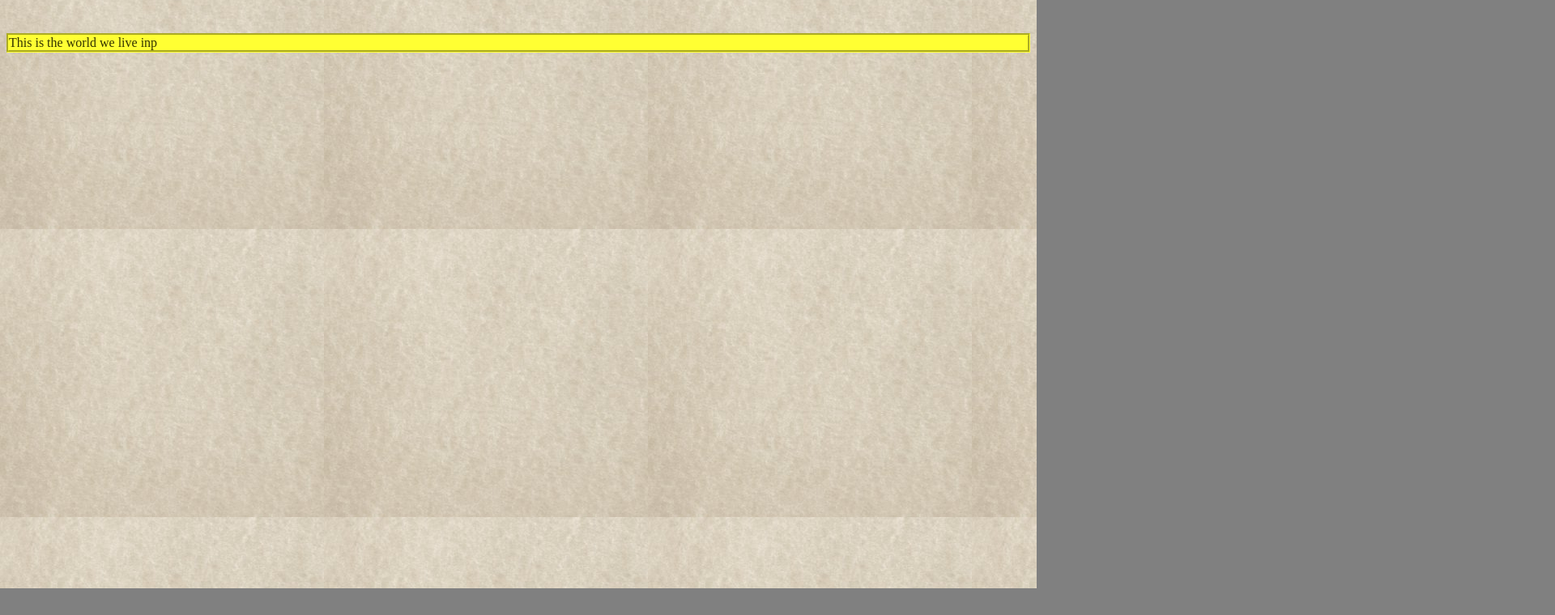
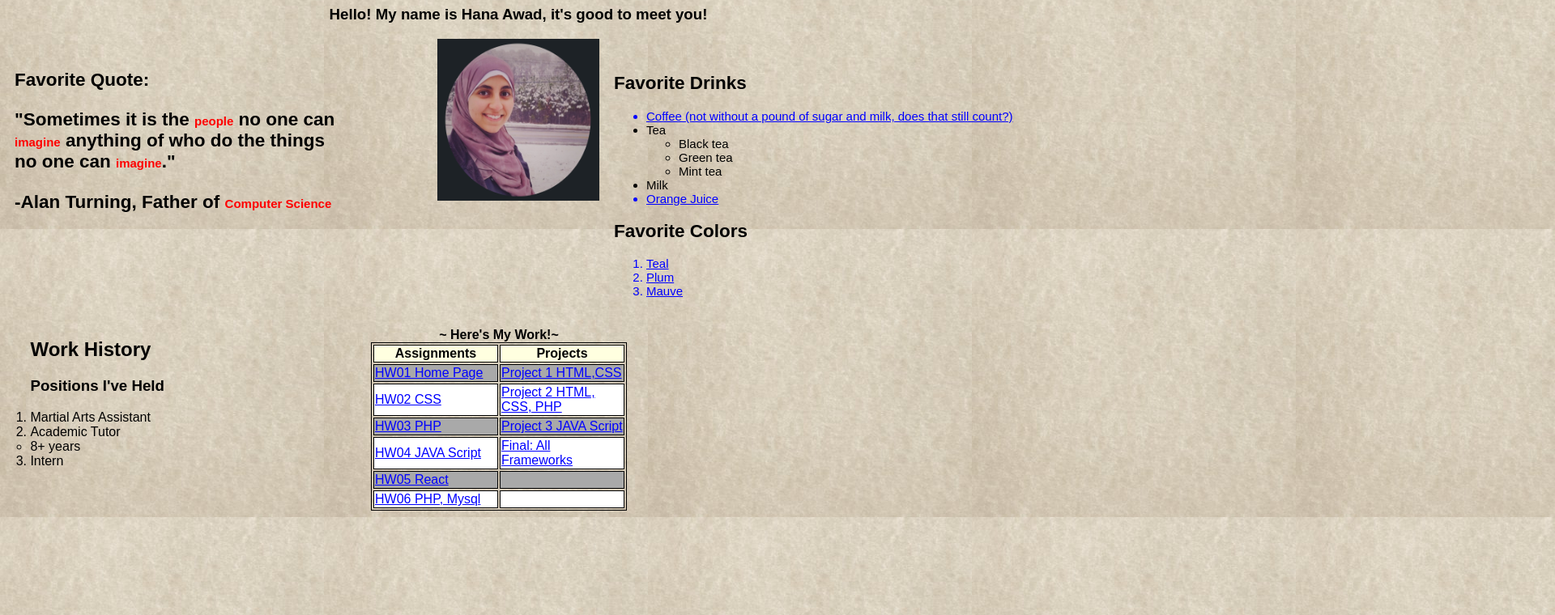
Before and after one commit to awadhana/Web, a plain HTML site: page index.html in a window 1280 px wide. Shown: the part 73-833 px from the top of the page at 81% size, 1920 px wide, since content can reach past the window. Before the commit the page ends 800 px from the top, so only its background shows below. Drawn offline with Linux system fonts and the light colour scheme.

Commit message:
Add files via upload

```diff
--- a/index.html
+++ b/index.html
@@ -1,12 +1,89 @@
 <!DOCTYPE html>
-<html lang="en" dir="ltr">
+<html lang="en" dir="ltr" id="bgb">
   <head>
-    <link rel="stylesheet" type="text/css"  href="mystyle.css">
+    <link rel="stylesheet" href="mystyle.css">
     <meta charset="utf-8">
-    <title>Hana's Life</title>
+    <title>Memory Lane</title>
+    <style> table, th, td { border: 0.5px solid black;     } </style>
   </head>
-  <body>
-    <h1>Hana's Life</h1><br>
-    <p>This is the world we live inp</p>
+  <body class = "body">
+    <h1><b>Memory Lane</b></h1>
+    <h3 align="center">Hello! My name is Hana Awad, it's good to meet you!</h3>
+    <img src = "HanaImage.png" class = "hImage"></p>
+      <div class = "quote"><h2><b>Favorite Quote:</b></2>
+          <p>"Sometimes it is the <span class="my_text">people</span> no one can <br> <span class="my_text">imagine</span> anything of
+            who do the things <br>no one can <span class="my_text">imagine</span>." <br>
+            -Alan Turning, Father of <span class="my_text">Computer Science<span></p>
+      </div>
+      <div class = "favorites">
+        <h2>Favorite Drinks</h2>
+        <ul>
+          <a href="https://ineedcoffee.com/5-best-coffee-websites/"><li>Coffee (not without a pound of sugar and milk, does that still count?)</li></a>
+          <li>Tea
+            <ul>
+              <li>Black tea</li>
+              <li>Green tea</li>
+              <li>Mint tea</li>
+            </ul>
+          </li>
+          <li>Milk</li>
+          <a href="https://www.orange-juice.com/"><li>Orange Juice</li></a>
+
+        </ul>
+        <h2>Favorite Colors</h2>
+        <ol>
+          <a href = "https://universityart.com/exploring-teal-turquoise"/><li>Teal</li></a>
+          <a href = "https://www.shutterstock.com/search/plum+color"><li>Plum</li></a>
+          <a href= "https://www.pinterest.com/pin/43487952636385513/"><li>Mauve</li></a>
+        </ol>
+      </div>
+
+    <div class = "educationH">
+      <h2>Education History</h2>
+        <ul>
+          <li>Post-Secondary</li>
+            <ul>
+              <li><span class="my_text">Georgis State University </span><a href = "http://www.cs.gsu.edu/">(GSU CS Page)</a></li>
+              <li>Georgia Institute of Technology</li>
+            </ul>
+
+          <li>Secondary Education</li>
+          <ul>
+            <li><span class="my_text">Georgia State University</span>(Dual Enrolled)</li>
+            <li>Gwinnett Technical College(Dual Enrolled)</li>
+          </ul>
+        </ul>
+    </div>
+    <div class = "workH">
+      <h2>Work History</h2>
+      <h3>Positions I've Held</h3>
+        <ol>
+          <li>Martial Arts Assistant</li>
+          <li>Academic Tutor</li>
+            <ul>
+              <li>8+ years</li>
+            </ul>
+          <li>Intern</li>
+        </ol>
+    </div>
+    <div class= "tableW">
+    <table>
+       <Caption> <b>~ Here's My Work!~</b> </caption> <tr id="rowC">
+          <th width = 150> Assignments </th>
+         <th width = 150> Projects</th> </tr>
+         <tr  id="rowA">  <td><a href="index.html"> HW01 Home Page </a></td> <td ><a href="Uncomplete.html"> Project 1 HTML,CSS </a> </td>
+          </tr> <tr id="rowB" >
+          <td ><a href="Uncomplete.html"> HW02 CSS </a></td> <td > <a href="Uncomplete.html">Project 2 HTML, CSS, PHP </a> </td>
+        </tr>
+        <tr id="rowA" >  <td > <a href="Uncomplete.html"> HW03 PHP </a></td> <td > <a href="Uncomplete.html">Project 3 JAVA Script  </a></td>
+         </tr> <tr id="rowB" >
+         <td  ><a href="Uncomplete.html"> HW04 JAVA Script </a></td> <td ><a href="Uncomplete.html"> Final: All Frameworks </a> </td>
+       </tr>
+       <tr id="rowA" >  <td ><a href="Uncomplete.html"> HW05 React </a></td> <td >  </td>
+         </tr> <tr id="rowB">
+         <td ><a href="Uncomplete.html"> HW06 PHP, Mysql </a></td> <td >  </td>
+       </tr>
+    </table>
+  </div>
   </body>
 </html>
--- a/mystyle.css
+++ b/mystyle.css
@@ -2,23 +2,79 @@
 
 body {
 background-image: url("paper.jpg");
- background-color: grey;
- color: #FFFFFF;
+ color: #000000;
 }
 h1 {
- color: #FFFF33;
+ color: #000000;
  text-align: center;
- font: italic 200% fantasy;
+ font: italic 200% sans-serif;
 }
 p {
- background-color: #FFFF33;
- color: #333300;
+ color: #000000;
  text-align: left;
- border: 3px groove #FFFF33;
 }
 
 span {
 font-size:3rem;
+}
+.hImage {
+  display: block;
+  margin-left: auto;
+  margin-right: auto;
+
+  width: 200px;
+  height: 200px;
+}
+.quote {
+  font-size: 15px;
+  position:relative;
+  left:10px;
+  top:-180px;
+
+}
+.favorites {
+  font-size: 15px;
+  position:relative;
+  right:-750px;
+  top:-380px;
+}
+.tableW{
+  width:40% ;
+  position:relative;
+  right:-450px;
+  top:-550px;
+}
+
+.educationH{
+  float: left;
+}
+.workH{
+  position:relative;
+  right:350px;
+  top:-350px;
+}
+.body{
+  font-family: sans-serif;
+}
+
+/* unvisited link */
+a:link {
+  color: blue;
+}
+
+/* visited link */
+a:visited {
+  color: purple;
+}
+
+/* mouse over link */
+a:hover {
+  color: red;
+}
+.my_text {
+  color: red;
+  font-weight: bold;
+  font-size: 15px;
 }
 
 .shadow1 {
@@ -30,3 +86,12 @@ font-size:3rem;
 	box-shadow: 5px 5px 5px rgba(68,68,68,0.6);
 
 }
+#rowA{
+  background-color: darkgrey;
+}
+#rowB{
+  background-color: white;
+}
+#rowC{
+  background-color: lightyellow;
+}
```
Also changed, not shown: Uncomplete.html (added, +12 -0 lines), HanaImage.png (added).
